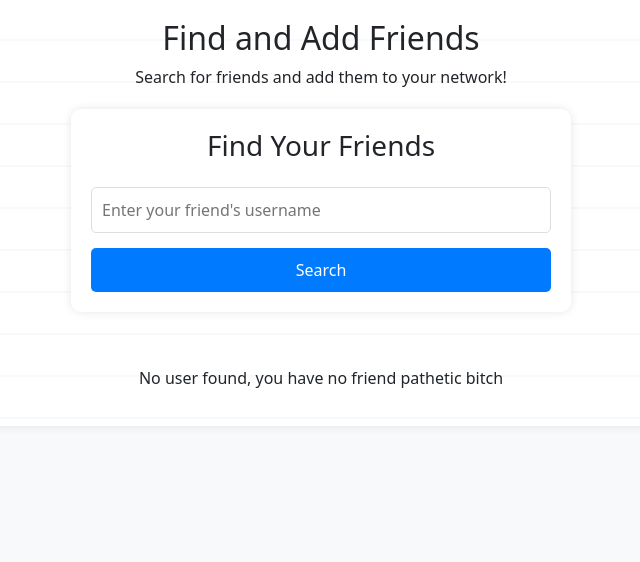
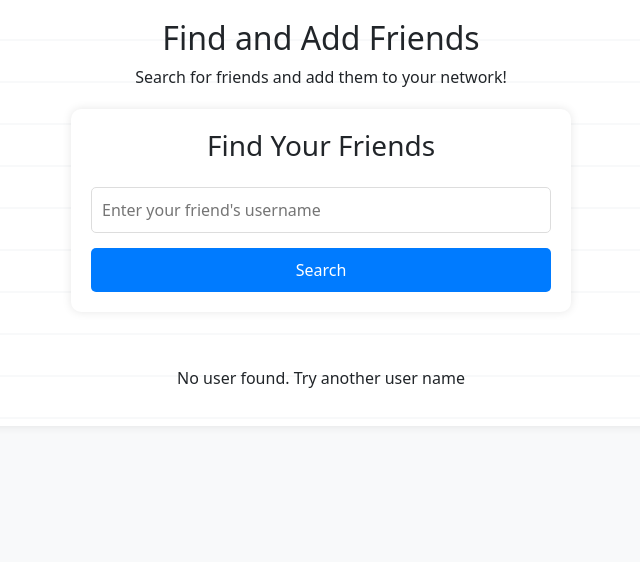
Before and after one commit to namhai2307/CITS3403_GROUP_PROJECT, a Flask app: page /profile in a window 1280 px wide. Shown: the part 136-698 px from the top of the page, without its empty margins (319-959 px from the left). Run offline with Flask 3, Linux system fonts and the light colour scheme.

Commit message:
Update profile.html

```diff
--- a/app/templates/profile.html
+++ b/app/templates/profile.html
@@ -33,7 +33,7 @@
                         </div>
                     {%endfor%}
                 {%else%}
-                    <p class="text-center mt-4">No user found, you have no friend pathetic bitch</p>
+                    <p class="text-center mt-4">No user found. Try another user name</p>
                 {%endif%}
                 <!-- Add more friend cards as needed -->
             </div>
```
